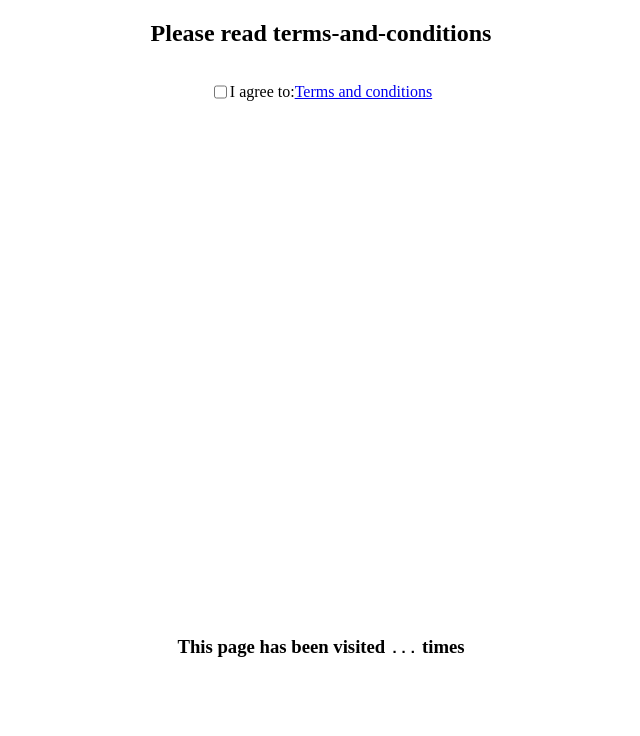
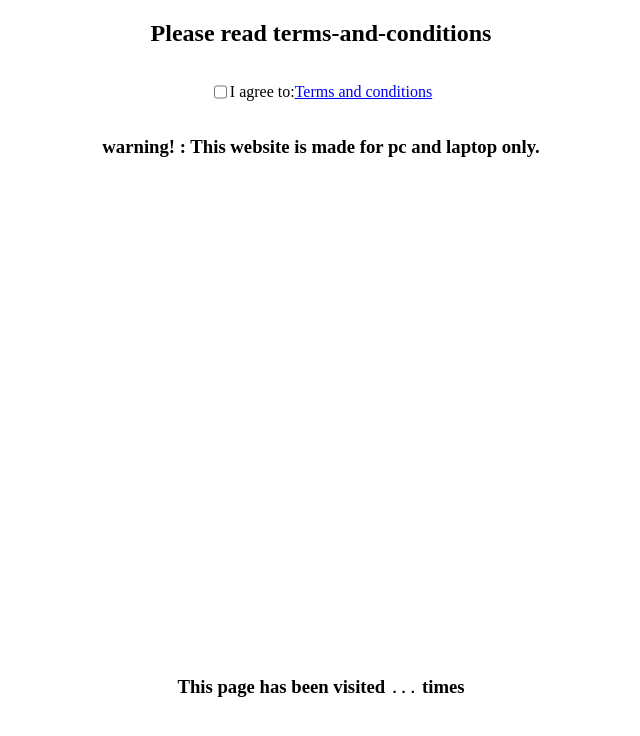
Before and after one commit to ludwigs-software-arcade/ludwigs-software-arcade.github.io, a plain HTML site: page index.html in a window 1280 px wide. Shown: the whole page, without its empty margins (319-959 px from the left). Drawn offline with Linux system fonts and the light colour scheme.

Commit message:
Update index.html

```diff
--- a/index.html
+++ b/index.html
@@ -13,6 +13,7 @@
             <p>I agree to:<p>
             <a href="terms-and-conditions.html">Terms and conditions</a>
         </div>
+        <h3 class="center">warning! : This website is made for pc and laptop only.</h3>
         <div  class="login_page">
             <div class="center">
                 <input name="username">username</input>
```
